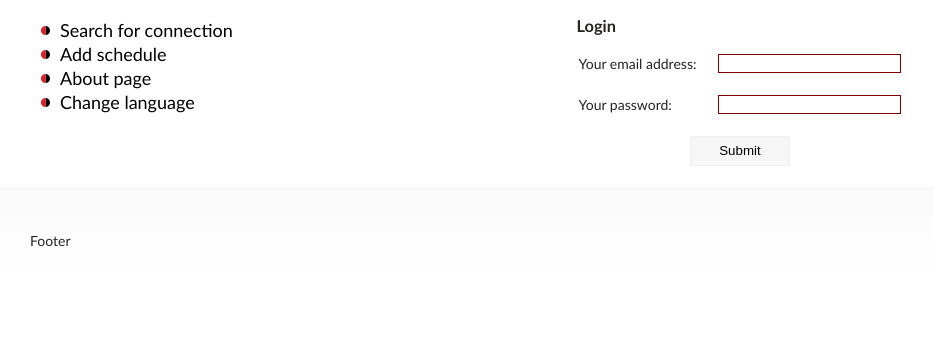
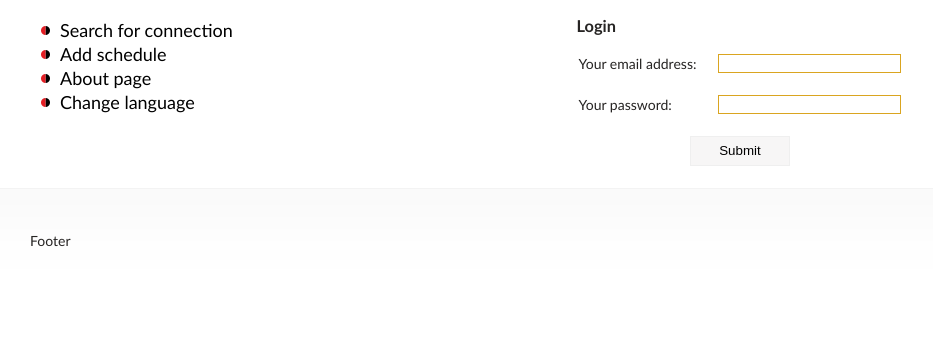
Before and after one commit to alanhawrot/jadebusem, a Django app: page /users/sign_in/ in a window 1280 px wide. Shown: the part 120-457 px from the top of the page, without its empty margins (0-933 px from the left). Run offline with Django 3.2, Linux system fonts and the light colour scheme.

Commit message:
Change colour of input's border to goldenrod.

```diff
--- a/static/styles/basic.css
+++ b/static/styles/basic.css
@@ -179,7 +179,7 @@ li li {
 }
 
 input {
-    border: 1px solid #800000;
+    border: 1px solid goldenrod;
 
 }
 
```
